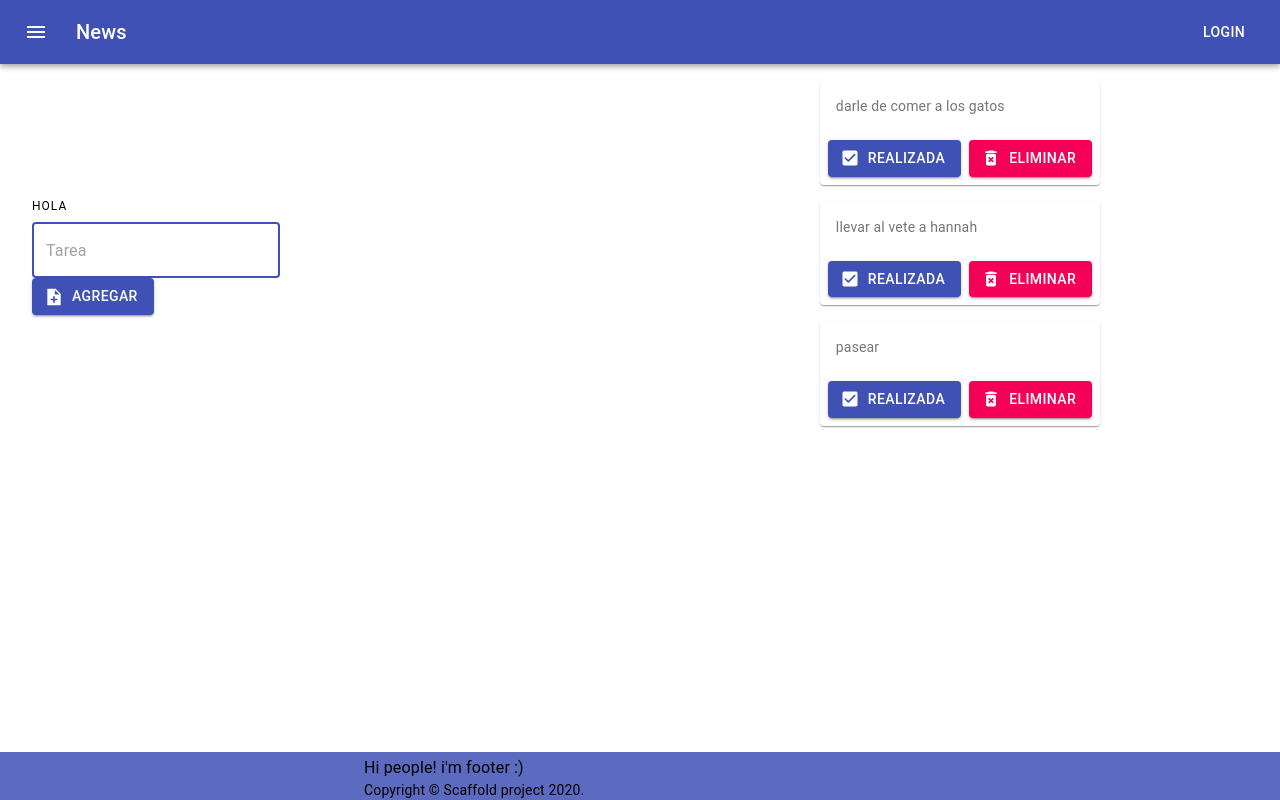
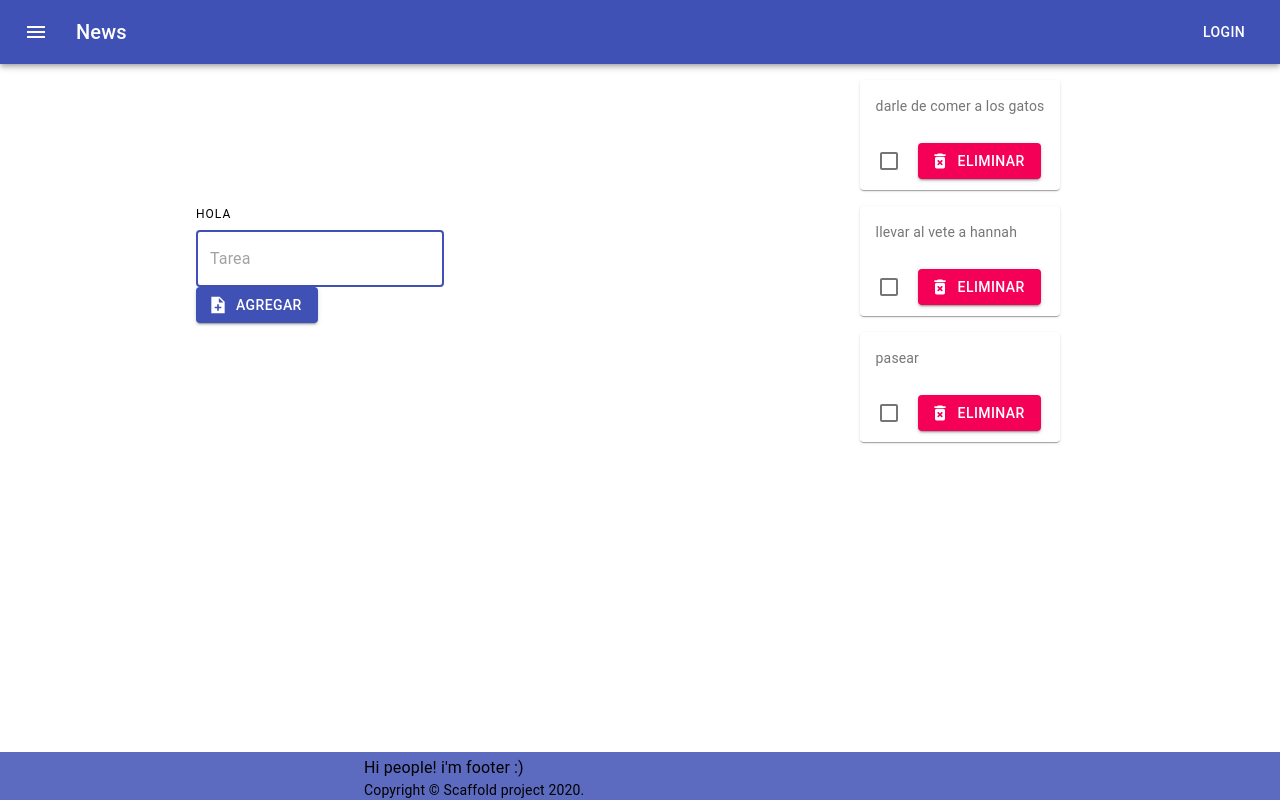
Before and after one commit to Rhaziel/AppTask, a React (Create React App) app: page / in a window 1280 px wide. Built offline with nearby package versions, Linux system fonts and the light colour scheme.

Commit message:
Implementado eliminar tarea y check tarea

```diff
--- a/src/App.js
+++ b/src/App.js
@@ -1,5 +1,4 @@
 import React from 'react';
-import logo from './logo.svg';
 import './App.css';
 import MenuToolbar from './components/MenuToolbar';
 import Footer from './components/Footer';
--- a/src/components/Task.js
+++ b/src/components/Task.js
@@ -1,6 +1,5 @@
 import React, { Component } from 'react';
-import CheckBoxRoundedIcon from '@material-ui/icons/CheckBoxRounded';
-import { Button, Typography, CardActions, CardContent, Card} from "@material-ui/core";
+import { Button, Typography, CardActions, CardContent, Card, Checkbox} from "@material-ui/core";
 import DeleteForeverRoundedIcon from '@material-ui/icons/DeleteForeverRounded';
 import {withStyles} from '@material-ui/core/styles';
 
@@ -16,19 +15,24 @@ class Task extends Component {
         return (
             <Card className={classes.Card}>
                 <CardContent>
-                    <Typography variant="body2" color="textSecondary" component="p">
+                    <Typography
+                        variant="body2"
+                        color="textSecondary"
+                        component="p"
+                        style={{textDecoration : this.props.task.done ? 'line-through' : 'none'}}
+                    >
                         {this.props.task.description}
                     </Typography>
                 </CardContent>
                 <CardActions>
-                    <Button variant="contained"
-                        color="primary"
-                        startIcon={<CheckBoxRoundedIcon />}>
-                        Realizada
-                    </Button>
+                    <Checkbox
+                        onChange={this.props.checkdone.bind(this, this.props.task.id)}
+                    />
                     <Button variant="contained"
                         color="secondary"
-                        startIcon={<DeleteForeverRoundedIcon/>}>
+                        startIcon={<DeleteForeverRoundedIcon/>}
+                        onClick={this.props.deletetask.bind(this, this.props.task.id)}
+                        >
                         Eliminar
         </Button>
                 </CardActions>
--- a/src/components/TaskForm.js
+++ b/src/components/TaskForm.js
@@ -16,13 +16,14 @@ export default class TaskForm extends Component {
         this.setState({description: ""})
     }
     render() {
-        return (<Grid container direction={"column"} spacing={1} alignItems={"center"} xs={6}>
-            <form onSubmit={this.onSubmit}>
+        return (<Grid container direction={"column"} spacing={1} alignItems={"center"}>
+            <form onSubmit={this.onSubmit} >
                 <Grid item xs={12}><Typography variant="overline">Hola</Typography></Grid>
                 <Grid item xs={12}><TextField
                     autoFocus={true}
                     placeholder={"Tarea"}
                     variant="outlined"
+                    required
                     onChange={this.onChange}
                     value={this.state.description}>
                 </TextField>
--- a/src/components/TaskList.js
+++ b/src/components/TaskList.js
@@ -1,6 +1,6 @@
 import React, { Component } from 'react';
 import Task from '../components/Task';
-import {Grid, Box}from '@material-ui/core';
+import {Box}from '@material-ui/core';
 
 export default class TaskList extends Component {
     render() {
@@ -8,7 +8,12 @@ export default class TaskList extends Component {
             <Box display='flex'>
                 <Box margin='auto'>
                 {this.props.task.map(elem=>(
-                        <Task task={elem}/>
+                        <Task
+                            task={elem}
+                            deletetask={this.props.deletetask}
+                            key={elem.id}
+                            checkdone={this.props.checkdone}
+                        />
                     ))}
                 </Box>
             </Box>
--- a/src/views/Home.js
+++ b/src/views/Home.js
@@ -20,13 +20,27 @@ export default class Home extends Component{
         this.setState({ tasks: [...this.state.tasks, newTask]});
     }
 
+    deleteTask = id => {
+        const newArray = this.state.tasks.filter(task => task.id !== id);
+        this.setState({tasks:newArray})
+    }
+
+    checkDone = id => {
+        const newArray = this.state.tasks.map(task => {
+            if(task.id === id){
+                task.done = !task.done
+            }
+            return task;
+        });
+        this.setState({ task : newArray});
+    };
 
     render(){
         return(<Grid container direction="row"
         justify="center"
         alignItems="center">
         <Grid item xs={6} ><TaskForm addtask={this.addTask}/></Grid>
-        <Grid item xs={6} ><TaskList task={this.state.tasks}/></Grid>
+        <Grid item xs={6} ><TaskList checkdone={this.checkDone} task={this.state.tasks} deletetask={this.deleteTask}/></Grid>
         </Grid>)
     }
 }
```
